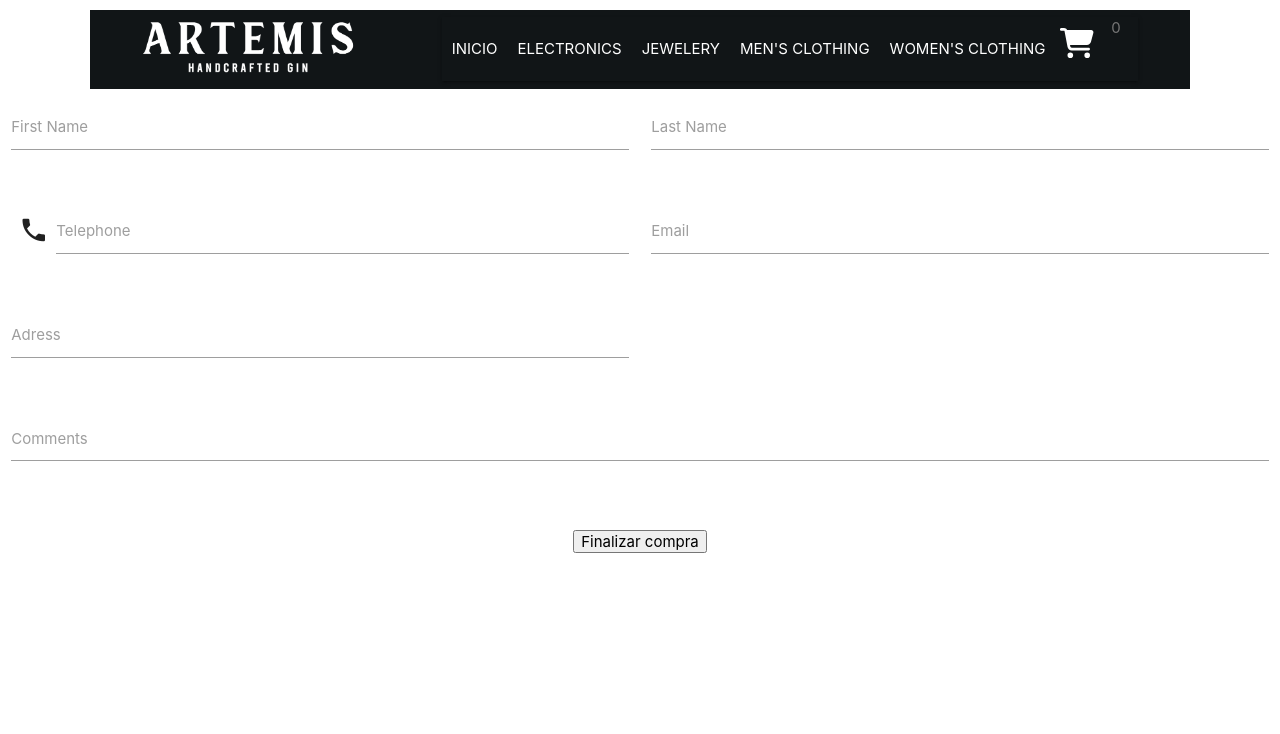
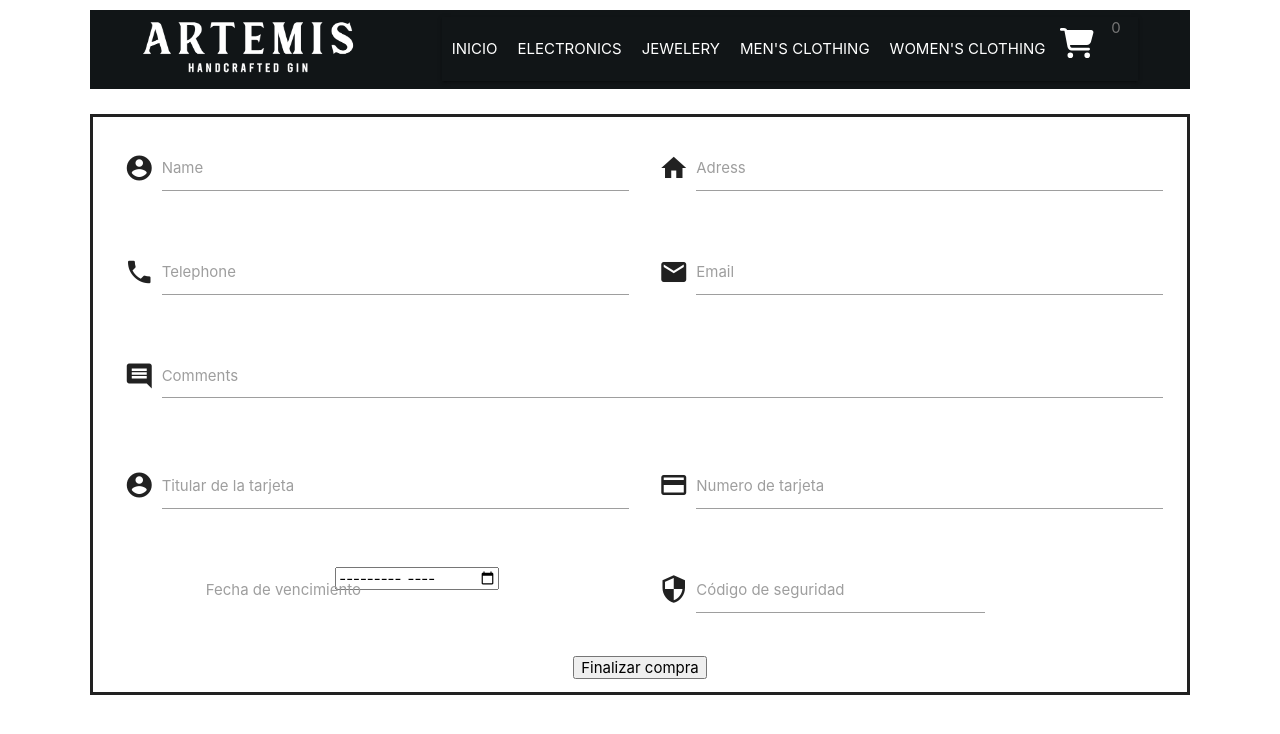
Before and after one commit to gastipero/proyecto-react, a React (Create React App) app: page /endCart in a window 1280 px wide. Shown: the top 734 px of the page. Built offline with nearby package versions, Linux system fonts and the light colour scheme.

Commit message:
Se agrega endCart para finalizar la compra

```diff
--- a/src/App.js
+++ b/src/App.js
@@ -23,7 +23,6 @@ function App() {
           </Routes>
         </CartContext>
       </BrowserRouter>
-
     </div>
   );
 }
--- a/src/components/body/botones.js
+++ b/src/components/body/botones.js
@@ -4,7 +4,6 @@ import { faCartPlus, faPlus, faMinus } from '@fortawesome/free-solid-svg-icons';
 import { createContext } from "react";
 // ES6 Modules or TypeScript
 import Swal from 'sweetalert2'
-import { items } from "./items";
 import { context } from "../../context/cartContext";
 import { Link } from 'react-router-dom'
 
--- a/src/components/body/endCart.js
+++ b/src/components/body/endCart.js
@@ -1,49 +1,89 @@
 import { Link } from "react-router-dom";
 import { db } from "../../firebase/firebase";
 import { addDoc, collection, serverTimestamp, doc } from "firebase/firestore";
-import { useState, useContext } from "react";
+import { useState, useContext, useEffect } from "react";
 import { context } from "../../context/cartContext";
 import 'materialize-css/dist/css/materialize.css';
+import 'materialize-css/dist/js/materialize.js';
+import Swal from 'sweetalert2';
 
 
 export const EndCart = () => {
+
     const [validarDatos, setValidarDatos] = useState(false)
-    const { productos } = useContext(context)
+    const [cliente, setCliente] = useState({})
+    const { productos, clear } = useContext(context)
     const nuevaVenta = (e) => {
         /* addDoc */
-        console.log(e.target.parentElement.children[1].children[0].children[3].children[0].children[0].value)
-        const name = e.target.parentElement.children[1].children[0].children[0].children[0].children[0].value
-        const surname = e.target.parentElement.children[1].children[0].children[0].children[1].children[0].value
-        const telephone = e.target.parentElement.children[1].children[0].children[1].children[0].children[1].value
-        const mail = e.target.parentElement.children[1].children[0].children[1].children[1].children[0].value
-        const address = e.target.parentElement.children[1].children[0].children[2].children[0].children[0].value
-        const comments = e.target.parentElement.children[1].children[0].children[3].children[0].children[0].value
-        const ventaProductos = collection(db, 'ventas')
-        const cliente = {
+        const name = document.querySelector('#name').value
+        const telephone = document.querySelector('#icon_telephone').value
+        const mail = document.querySelector('#email').value
+        const address = document.querySelector('#address').value
+        const comments = document.querySelector('#comments').value
+        const titular = document.querySelector('#titular').value
+        const cardNumber = document.querySelector('#card-number').value
+        const expireDate = document.querySelector('#expire-date').value
+        const secureCode = document.querySelector('#code').value
+        if (name && telephone && mail && address && titular && cardNumber && expireDate && secureCode) {
+            setCliente({
+                id : Date.now(),
                 name,
-            surname,
                 mail,
                 telephone,
                 address,
                 comments,
                 productos,
+                tarjeta: {
+                    titular,
+                    cardNumber,
+                    expireDate,
+                    secureCode,
                 }
+            })
+            setValidarDatos(true)
+            clear()
+        }
+        else {
+            Swal.fire(
+                'Error!',
+                'Complete todos sus datos!',
+                'error'
+            )
+        }
+    }
+    const subirVenta = () => {
+        const ventaProductos = collection(db, 'ventas')
+        addDoc(ventaProductos, cliente)
+    }
+    useEffect(() => {
+        !validarDatos ? console.log('todavía no') : subirVenta()}
+        , [validarDatos])
+
+    const comprobarTarjeta = () => {
+        const tarjeta = document.querySelector('#card-number')
+        tarjeta.value.length == 16 ? tarjeta.className = "validate" : tarjeta.className = ""
     }
     return (
         <>
             {validarDatos
-                ? <div>Gracias por su compra </div>
+                ? <div>
+                    <h2>Gracias por su compra {cliente.name}</h2>
+                    <p>Se procesó correctamente el pago. Su producto será enviado a {cliente.address}</p>
+                    <Link to='/'><h2>Volver al incio</h2></Link>
+                </div>
                 : (<>
-                    <div class="row">
+                    <div class="row" style={styles.container}>
                         <form class="col s12">
                             <div class="row">
                                 <div class="input-field col s6">
-                                    <input id="first_name" type="text" class="validate"/>
-                                    <label for="first_name">First Name</label>
+                                    <i class="material-icons prefix">account_circle</i>
+                                    <input id="name" type="text" class="validate" />
+                                    <label for="name">Name</label>
                                 </div>
                                 <div class="input-field col s6">
-                                    <input id="last_name" type="text" class="validate" />
-                                    <label for="last_name">Last Name</label>
+                                    <i class="material-icons prefix">home</i>
+                                    <input id="address" type="text" class="validate" />
+                                    <label for="address">Adress</label>
                                 </div>
                             </div>
                             <div class="row">
@@ -53,27 +93,59 @@ export const EndCart = () => {
                                     <label for="icon_telephone">Telephone</label>
                                 </div>
                                 <div class="input-field col s6">
+                                    <i class="material-icons prefix">email</i>
                                     <input id="email" type="email" class="validate" />
                                     <label for="email">Email</label>
                                 </div>
                             </div>
                             <div class="row">
-                                <div class="input-field col s6">
-                                    <input id="adress" type="text" class="validate" />
-                                    <label for="adress">Adress</label>
-                                </div>
-                            </div>
-                            <div class="row">
                                 <div class="input-field col s12">
+                                    <i class="material-icons prefix">comment</i>
                                     <textarea id="comments" class="materialize-textarea"></textarea>
                                     <label for="comments">Comments</label>
                                 </div>
                             </div>
+                            <div class="row">
+                                <div class="input-field col s6">
+                                    <i class="material-icons prefix">account_circle</i>
+                                    <input id="titular" type="text" class="validate" />
+                                    <label for="titular">Titular de la tarjeta</label>
+                                </div>
+                                <div class="input-field col s6">
+                                    <i class="material-icons prefix">credit_card</i>
+                                    <input id="card-number" type="number" data-length="16" onChangeCapture={comprobarTarjeta} />
+                                    <label for="card-number">Numero de tarjeta</label>
+                                </div>
+                            </div>
+                            <div class="row">
+                                <div class="input-field col s5 offset-s1">
+                                    <input id="expire-date" type="month" class="validate" />
+                                    <label for="expire-date">Fecha de vencimiento</label>
+                                </div>
+                                <div class="input-field col s4">
+
+                                    <i class="material-icons prefix">security</i>
+                                    <input id="code" type="number" data-length="3" class="validate" />
+                                    <label for="code">Código de seguridad</label>
+                                </div>
+                            </div>
                         </form>
+                        <button onClick={() => {
+                            nuevaVenta()
+                        }}>Finalizar compra</button>
                     </div>
-
-                    <button onClick={nuevaVenta}>Finalizar compra</button>
                 </>)}
         </>
     )
 }
+
+const styles = {
+    container: {
+        marginTop: '2%',
+        marginLeft: '7%',
+        marginRight: '7%',
+        padding: '1%',
+        border: 'solid',
+
+    },
+}
--- a/src/components/header/cart.js
+++ b/src/components/header/cart.js
@@ -9,12 +9,9 @@ export const Cart = () => {
     productos.map((items)=>{
       total += (items.quant.cantidad * items.item.product.price)
     })
-    console.log(productos)
     const eliminarProducto = (e) => {
-        console.log(e.target.parentElement.parentElement.id);
         const idClick = e.target.parentElement.parentElement.id
         removeProduct(idClick)
-        /* productos = productos.filter(item => item.item.product.id != idClick) */
     }
     useEffect(() => {
     }
```
Also changed, not shown: src/components/body/itemDetailContainer.js (+0 -17 lines), src/components/body/itemListContainer.js (+5 -21 lines). Lines whose indentation alone changed are shown as unchanged.
